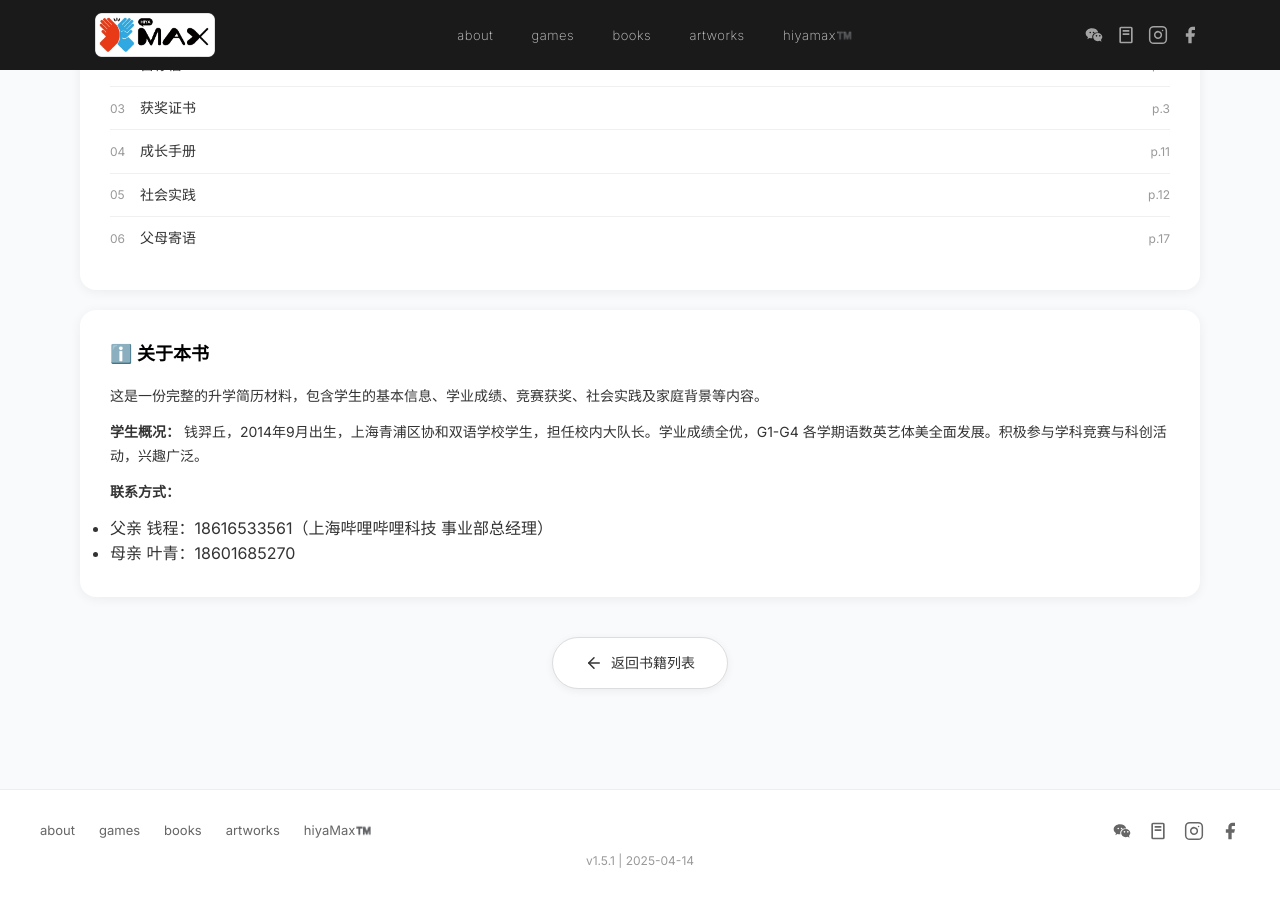
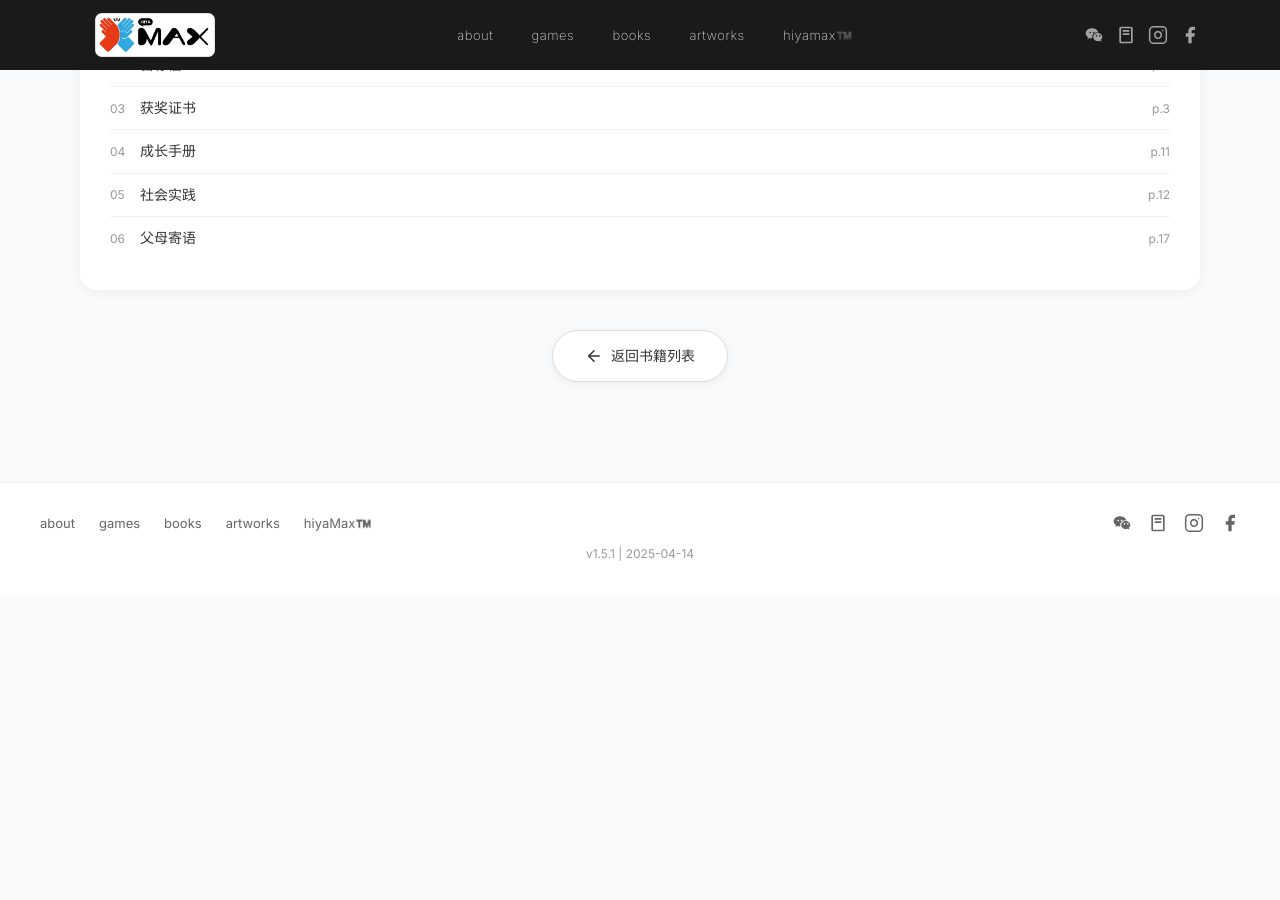
Before and after one commit to hiyaScott/hiyamax-home, a Jekyll site: the page built from _books/qian-yiqiu-resume.md, in a window 1280 px wide and 900 px high, scrolled down 796 px. Built offline with Jekyll 4.4.1, drawn with Linux system fonts in a browser that asks for light colours; after the commit the page ends 1389 px from its top, so only the background shows below that.

Commit message:
fix(books): remove extra info card, simplify layout
- Remove '关于本书' extra content card from book layout
- Remove extra field from resume book data
- Simplify book detail page structure

```diff
--- a/_books/qian-yiqiu-resume.md
+++ b/_books/qian-yiqiu-resume.md
@@ -36,16 +36,6 @@ toc:
   - title: 父母寄语
     num: 6
     page: "p.17"
-extra:
-  title: 关于本书
-  content: |
-    这是一份完整的升学简历材料，包含学生的基本信息、学业成绩、竞赛获奖、社会实践及家庭背景等内容。
-
-    **学生概况：** 钱羿丘，2014年9月出生，上海青浦区协和双语学校学生，担任校内大队长。学业成绩全优，G1-G4 各学期语数英艺体美全面发展。积极参与学科竞赛与科创活动，兴趣广泛。
-
-    **联系方式：**
-    - 父亲 钱程：18616533561（上海哔哩哔哩科技 事业部总经理）
-    - 母亲 叶青：18601685270
 ---
 
 上海青浦区协和双语学校学生自荐材料，涵盖基本信息、自荐信、获奖证书、成长手册、社会实践及父母寄语。
--- a/_layouts/book.html
+++ b/_layouts/book.html
@@ -91,14 +91,6 @@ layout: default
         </li>
         {% endfor %}
       </ul>
-    </div>
-    {% endif %}
-
-    <!-- Extra Content -->
-    {% if page.extra %}
-    <div class="content-card">
-      <h3>ℹ️ {{ page.extra.title | default: '关于本书' }}</h3>
-      {{ page.extra.content | markdownify }}
     </div>
     {% endif %}
 
```
